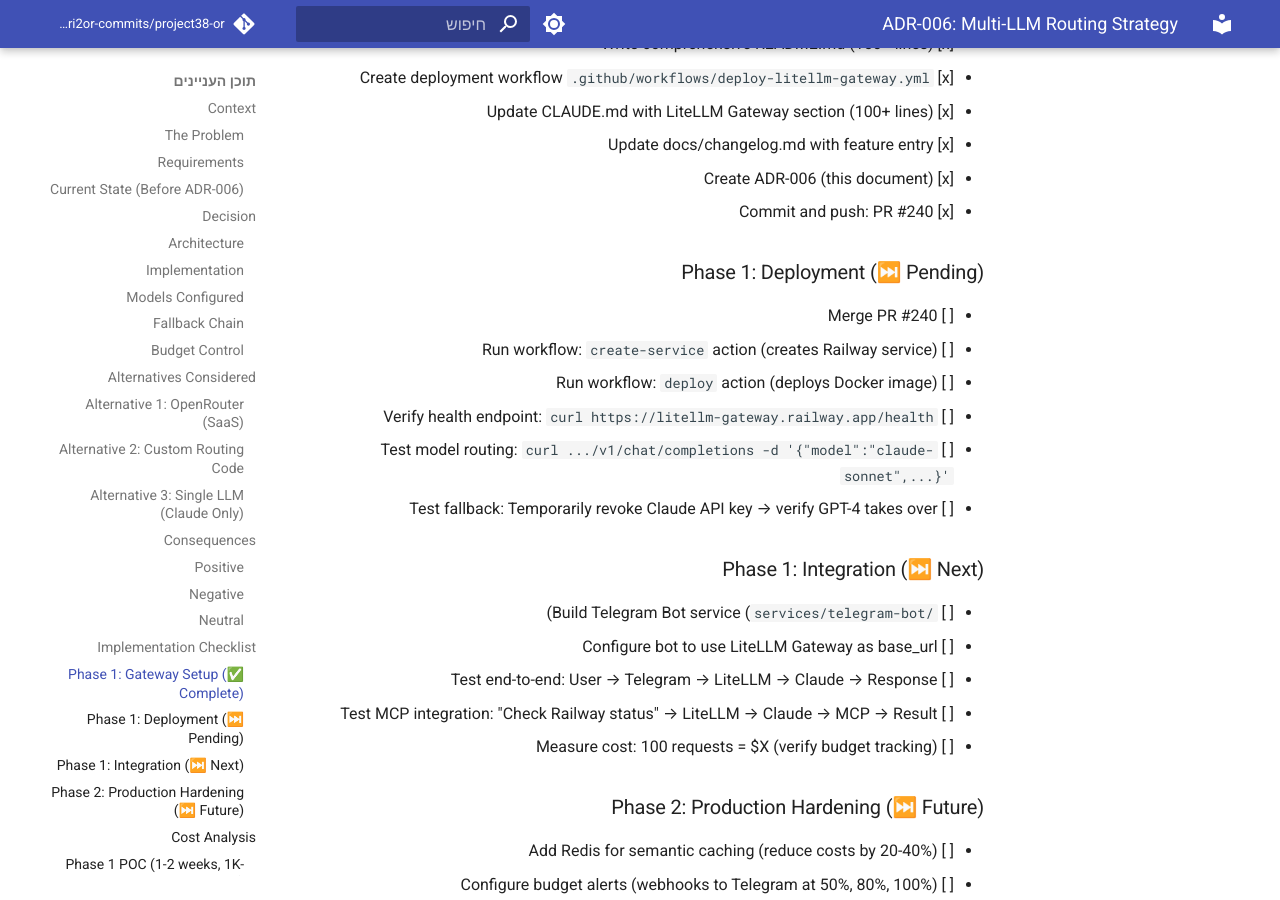
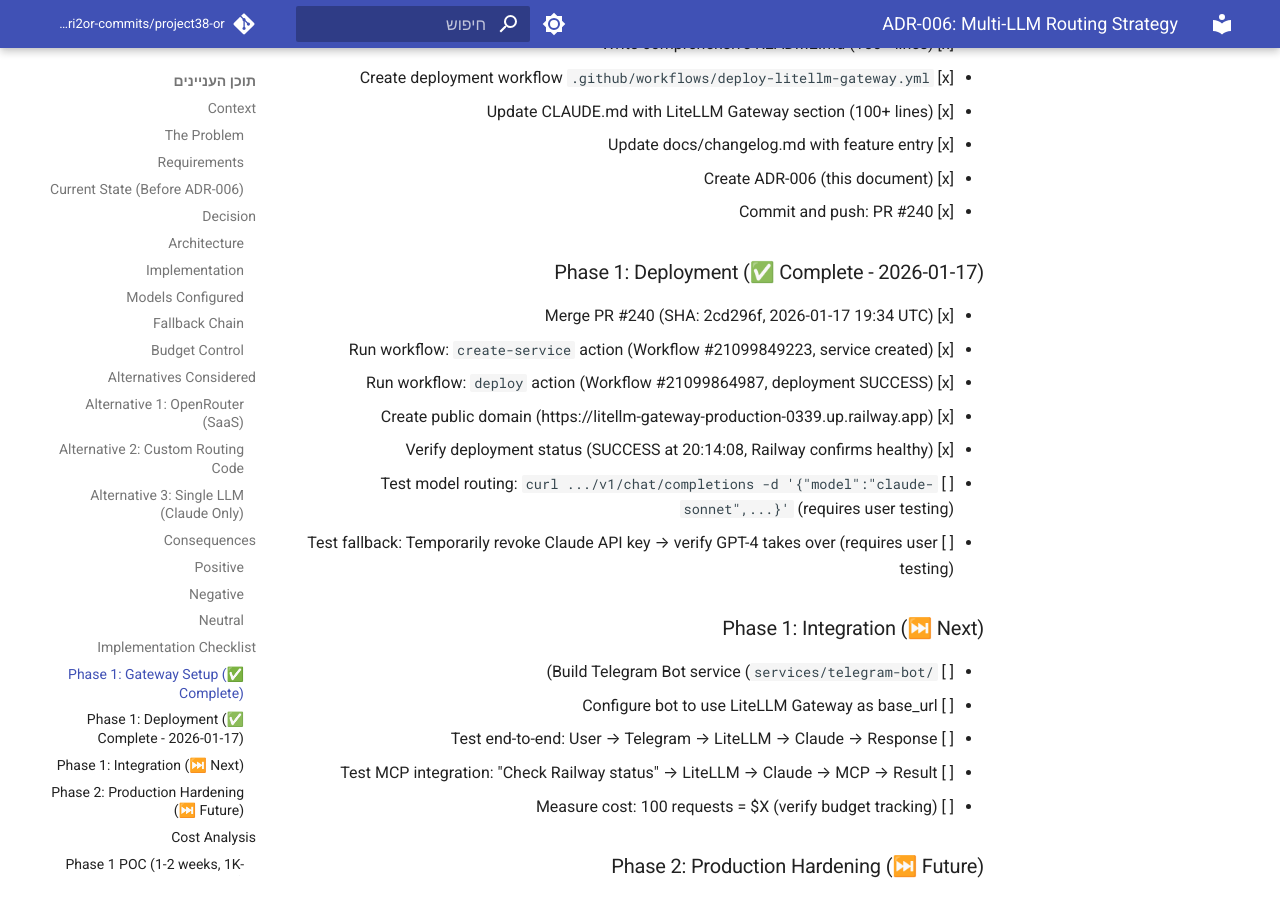
Before and after one commit to edri2or-commits/project38-or, an MkDocs documentation site: the page built from docs/decisions/ADR-006-multi-llm-routing-strategy.md, in a window 1280 px wide and 900 px high, scrolled down 5552 px. Built offline with MkDocs 1.6.1 and Material for MkDocs 9.7.7, drawn with Linux system fonts in a browser that asks for light colours; comment, search, counter and statistics services are not loaded.

Commit message:
docs: Update docs/decisions/ADR-006-multi-llm-routing-strategy.md - LiteLLM Gateway deployment complete

```diff
--- a/docs/decisions/ADR-006-multi-llm-routing-strategy.md
+++ b/docs/decisions/ADR-006-multi-llm-routing-strategy.md
@@ -241,14 +241,15 @@
 - [x] Create ADR-006 (this document)
 - [x] Commit and push: PR #240
 
-### Phase 1: Deployment (⏭️ Pending)
+### Phase 1: Deployment (✅ Complete - 2026-01-17)
 
-- [ ] Merge PR #240
-- [ ] Run workflow: `create-service` action (creates Railway service)
-- [ ] Run workflow: `deploy` action (deploys Docker image)
-- [ ] Verify health endpoint: `curl https://litellm-gateway.railway.app/health`
-- [ ] Test model routing: `curl .../v1/chat/completions -d '{"model":"claude-sonnet",...}'`
-- [ ] Test fallback: Temporarily revoke Claude API key → verify GPT-4 takes over
+- [x] Merge PR #240 (SHA: 2cd296f, 2026-01-17 19:34 UTC)
+- [x] Run workflow: `create-service` action (Workflow #21099849223, service created)
+- [x] Run workflow: `deploy` action (Workflow #21099864987, deployment SUCCESS)
+- [x] Create public domain (https://litellm-gateway-production-0339.up.railway.app)
+- [x] Verify deployment status (SUCCESS at 20:14:08, Railway confirms healthy)
+- [ ] Test model routing: `curl .../v1/chat/completions -d '{"model":"claude-sonnet",...}'` (requires user testing)
+- [ ] Test fallback: Temporarily revoke Claude API key → verify GPT-4 takes over (requires user testing)
 
 ### Phase 1: Integration (⏭️ Next)
 
```
